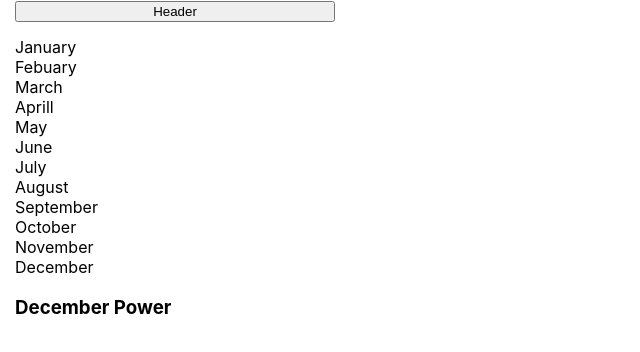
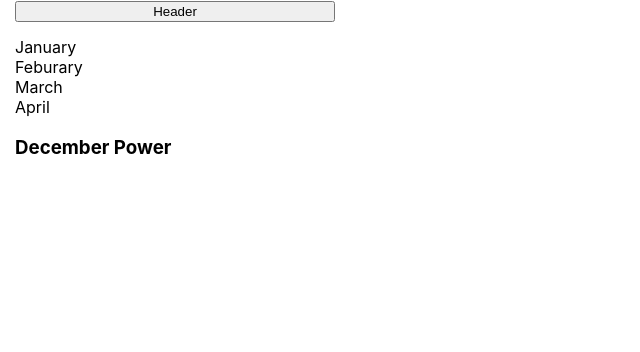
Before and after one commit to TFVO11/Simple-smart-home-app, a React (Create React App) app: page /PowerContentsBox/December in a window 1280 px wide. Shown: the top 352 px of the page, without its empty margins (0-640 px from the left). Built offline with nearby package versions, Linux system fonts and the light colour scheme.

Commit message:
refactor power nav

```diff
--- a/src/components/Navigation/PowerNav.js
+++ b/src/components/Navigation/PowerNav.js
@@ -1,46 +1,38 @@
 import Wrapper from "../Helpers/Wrapper";
 
+const powerNavItems = [
+    {
+        id: "january",
+        label: "January",
+    },
+    {
+        id: "feburary",
+        label: "Feburary",
+    },
+    {
+        id: "march",
+        label: "March",
+    },
+    {
+        id: "april",
+        label: "April",
+    },
+];
+
 const PowerNav = () => {
-    return(
+    return (
         <Wrapper>
-        <div>
-            <a href='/PowerContentsBox/January'>January</a>
-        </div>
-        <div>
-            <a href='/PowerContentsBox/Febuary'>Febuary</a>
-        </div>
-        <div>
-            <a href='/PowerContentsBox/March'>March</a>
-        </div>
-        <div>
-            <a href='/PowerContentsBox/Aprill'>Aprill</a>
-        </div>
-        <div>
-            <a href='/PowerContentsBox/May'>May</a>
-        </div>
-        <div>
-            <a href='/PowerContentsBox/June'>June</a>
-        </div>
-        <div>
-            <a href='/PowerContentsBox/July'>July</a>
-        </div>
-        <div>
-            <a href='/PowerContentsBox/August'>August</a>
-        </div>
-        <div>
-            <a href='/PowerContentsBox/September'>September</a>
-        </div>
-        <div>
-            <a href='/PowerContentsBox/October'>October</a>
-        </div>
-        <div>
-            <a href='/PowerContentsBox/November'>November</a>
-        </div>
-        <div>
-            <a href='/PowerContentsBox/December'>December</a>
-        </div>
+            {powerNavItems.map((item) => {
+                return (
+                    <div>
+                        <a href={`/PowerContentsBox/${item.id}`}>
+                            {item.label}
+                        </a>
+                    </div>
+                );
+            })}
         </Wrapper>
-    )
-}
+    );
+};
 
 export default PowerNav;
--- a/src/index.css
+++ b/src/index.css
@@ -1,13 +1,8 @@
 body {
   margin: 0;
-  font-family: -apple-system, BlinkMacSystemFont, 'Segoe UI', 'Roboto', 'Oxygen',
-    'Ubuntu', 'Cantarell', 'Fira Sans', 'Droid Sans', 'Helvetica Neue',
+  font-family: -apple-system, BlinkMacSystemFont, "Segoe UI", "Roboto", "Oxygen",
+    "Ubuntu", "Cantarell", "Fira Sans", "Droid Sans", "Helvetica Neue",
     sans-serif;
   -webkit-font-smoothing: antialiased;
   -moz-osx-font-smoothing: grayscale;
 }
-
-code {
-  font-family: source-code-pro, Menlo, Monaco, Consolas, 'Courier New',
-    monospace;
-}
```
Also changed, not shown: src/App.js (+10 -8 lines), 1 other file (tests, documents, lock files or other folders).
